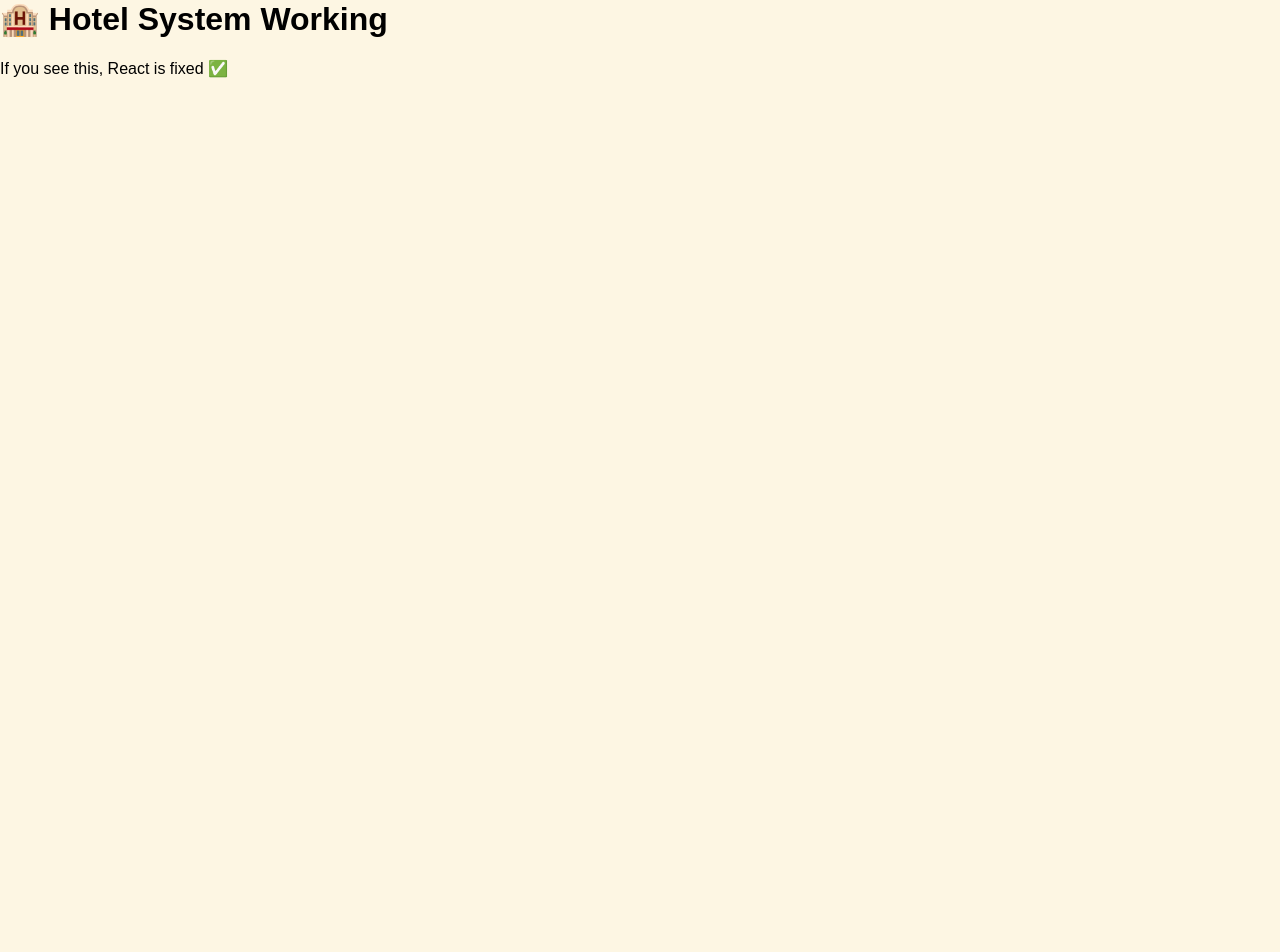
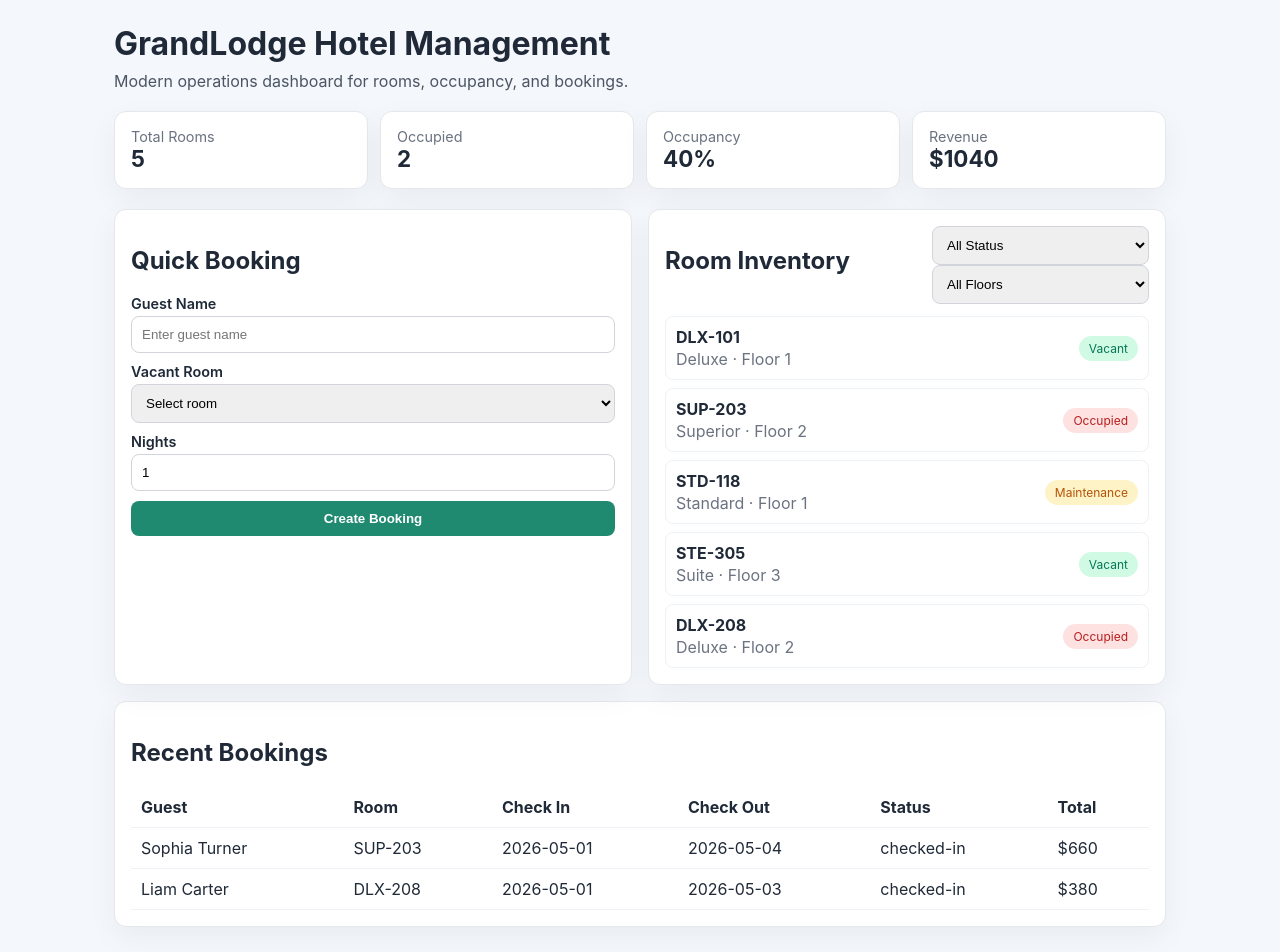
Before and after one commit to ramkeerthi0610/grandlodge-web, a React (Create React App) app: page / in a window 1280 px wide. Shown: the top 952 px of the page. Before the commit the page ends 800 px from the top, so only its background shows below. Built offline with nearby package versions, Linux system fonts and the light colour scheme.

Commit message:
Build themed hotel management dashboard with booking logic

```diff
--- a/src/App.css
+++ b/src/App.css
@@ -1,29 +1,80 @@
+:root {
+  --brand: #1f8a70;
+  --brand-soft: #e5f7f2;
+  --ink: #1f2937;
+  --canvas: #f4f7fb;
+  --card: #ffffff;
+}
+
+* { box-sizing: border-box; }
+
 body {
   margin: 0;
-  font-family: Arial;
-  background: #fdf6e3;
+  font-family: Inter, "Segoe UI", Arial, sans-serif;
+  background: var(--canvas);
+  color: var(--ink);
+  overflow: auto;
 }
 
-.header {
-  background: #2e7d32;
-  color: white;
-  padding: 15px;
-  text-align: center;
-  font-size: 22px;
+.app-shell {
+  max-width: 1100px;
+  margin: 0 auto;
+  padding: 24px;
 }
 
-.container {
-  display: flex;
-  gap: 20px;
-  padding: 20px;
+.hero h1 { margin: 0; }
+.hero p { color: #4b5563; margin-top: 8px; }
+
+.metrics-grid {
+  display: grid;
+  grid-template-columns: repeat(auto-fit, minmax(160px, 1fr));
+  gap: 12px;
+  margin: 20px 0;
 }
 
-.card {
-  flex: 1;
-  background: #66bb6a;
-  color: white;
-  padding: 20px;
-  border-radius: 10px;
-  text-align: center;
-  font-size: 18px;
+.metric-card, .panel {
+  background: var(--card);
+  border-radius: 12px;
+  border: 1px solid #e5e7eb;
+  box-shadow: 0 10px 30px rgba(15, 23, 42, 0.05);
 }
+
+.metric-card { padding: 16px; }
+.metric-card span { color: #6b7280; display: block; font-size: 0.9rem; }
+.metric-card strong { font-size: 1.4rem; }
+
+.panel-grid {
+  display: grid;
+  grid-template-columns: 1fr 1fr;
+  gap: 16px;
+}
+
+.panel { padding: 16px; margin-bottom: 16px; }
+.panel-head { display: flex; justify-content: space-between; gap: 8px; flex-wrap: wrap; }
+
+.booking-form { display: grid; gap: 10px; }
+label { display: grid; gap: 4px; font-weight: 600; font-size: .9rem; }
+input, select, button {
+  width: 100%; padding: 10px; border-radius: 8px; border: 1px solid #d1d5db;
+}
+button { background: var(--brand); color: white; border: none; font-weight: 600; cursor: pointer; }
+button:hover { background: #1a775f; }
+
+.message { margin-top: 10px; color: var(--brand); background: var(--brand-soft); padding: 10px; border-radius: 8px; }
+
+.list { list-style: none; padding: 0; margin: 12px 0 0; display: grid; gap: 8px; }
+.list-item { display: flex; align-items: center; justify-content: space-between; padding: 10px; border: 1px solid #edf2f7; border-radius: 8px; }
+.list-item p { margin: 2px 0 0; color: #6b7280; }
+
+.badge { padding: 5px 10px; border-radius: 999px; font-size: .75rem; text-transform: capitalize; }
+.badge.vacant { background: #d1fae5; color: #047857; }
+.badge.occupied { background: #fee2e2; color: #b91c1c; }
+.badge.maintenance { background: #fef3c7; color: #b45309; }
+
+.table-wrap { overflow: auto; }
+table { width: 100%; border-collapse: collapse; }
+th, td { text-align: left; padding: 10px; border-bottom: 1px solid #eef2f7; }
+
+@media (max-width: 800px) {
+  .panel-grid { grid-template-columns: 1fr; }
+}
--- a/src/App.js
+++ b/src/App.js
@@ -1,12 +1,220 @@
-import React from "react";
+import React, { useMemo, useState } from "react";
 import "./App.css";
 
+const INITIAL_ROOMS = [
+  { id: "DLX-101", type: "Deluxe", floor: 1, rate: 180, status: "vacant" },
+  { id: "SUP-203", type: "Superior", floor: 2, rate: 220, status: "occupied" },
+  { id: "STD-118", type: "Standard", floor: 1, rate: 120, status: "maintenance" },
+  { id: "STE-305", type: "Suite", floor: 3, rate: 320, status: "vacant" },
+  { id: "DLX-208", type: "Deluxe", floor: 2, rate: 190, status: "occupied" }
+];
+
+const INITIAL_BOOKINGS = [
+  {
+    id: 1,
+    guest: "Sophia Turner",
+    roomId: "SUP-203",
+    checkIn: "2026-05-01",
+    checkOut: "2026-05-04",
+    total: 660,
+    status: "checked-in"
+  },
+  {
+    id: 2,
+    guest: "Liam Carter",
+    roomId: "DLX-208",
+    checkIn: "2026-05-01",
+    checkOut: "2026-05-03",
+    total: 380,
+    status: "checked-in"
+  }
+];
+
 function App() {
+  const [rooms, setRooms] = useState(INITIAL_ROOMS);
+  const [bookings, setBookings] = useState(INITIAL_BOOKINGS);
+  const [filters, setFilters] = useState({ status: "all", floor: "all" });
+  const [form, setForm] = useState({ guest: "", roomId: "", nights: 1 });
+  const [message, setMessage] = useState("");
+
+  const availableRooms = useMemo(
+    () => rooms.filter((room) => room.status === "vacant"),
+    [rooms]
+  );
+
+  const visibleRooms = useMemo(() => {
+    return rooms.filter((room) => {
+      const statusMatch = filters.status === "all" || room.status === filters.status;
+      const floorMatch = filters.floor === "all" || String(room.floor) === filters.floor;
+      return statusMatch && floorMatch;
+    });
+  }, [rooms, filters]);
+
+  const metrics = useMemo(() => {
+    const occupied = rooms.filter((r) => r.status === "occupied").length;
+    const revenue = bookings.reduce((sum, booking) => sum + booking.total, 0);
+    return {
+      totalRooms: rooms.length,
+      occupied,
+      occupancyRate: Math.round((occupied / rooms.length) * 100),
+      revenue
+    };
+  }, [rooms, bookings]);
+
+  const createBooking = (event) => {
+    event.preventDefault();
+    setMessage("");
+
+    const selectedRoom = rooms.find((room) => room.id === form.roomId);
+    if (!form.guest.trim() || !selectedRoom) {
+      setMessage("Please provide guest name and select a vacant room.");
+      return;
+    }
+
+    const nights = Number(form.nights);
+    const now = new Date();
+    const checkIn = now.toISOString().slice(0, 10);
+    const checkOutDate = new Date(now);
+    checkOutDate.setDate(checkOutDate.getDate() + nights);
+
+    const nextBooking = {
+      id: bookings.length + 1,
+      guest: form.guest.trim(),
+      roomId: selectedRoom.id,
+      checkIn,
+      checkOut: checkOutDate.toISOString().slice(0, 10),
+      total: selectedRoom.rate * nights,
+      status: "reserved"
+    };
+
+    setBookings((current) => [nextBooking, ...current]);
+    setRooms((current) =>
+      current.map((room) =>
+        room.id === selectedRoom.id ? { ...room, status: "occupied" } : room
+      )
+    );
+    setForm({ guest: "", roomId: "", nights: 1 });
+    setMessage(`Booking created for ${nextBooking.guest} in room ${nextBooking.roomId}.`);
+  };
+
   return (
-    <div>
-      <h1>🏨 Hotel System Working</h1>
-      <p>If you see this, React is fixed ✅</p>
-    </div>
+    <main className="app-shell">
+      <header className="hero">
+        <h1>GrandLodge Hotel Management</h1>
+        <p>Modern operations dashboard for rooms, occupancy, and bookings.</p>
+      </header>
+
+      <section className="metrics-grid">
+        <article className="metric-card"><span>Total Rooms</span><strong>{metrics.totalRooms}</strong></article>
+        <article className="metric-card"><span>Occupied</span><strong>{metrics.occupied}</strong></article>
+        <article className="metric-card"><span>Occupancy</span><strong>{metrics.occupancyRate}%</strong></article>
+        <article className="metric-card"><span>Revenue</span><strong>${metrics.revenue}</strong></article>
+      </section>
+
+      <section className="panel-grid">
+        <article className="panel">
+          <h2>Quick Booking</h2>
+          <form onSubmit={createBooking} className="booking-form">
+            <label>
+              Guest Name
+              <input
+                value={form.guest}
+                onChange={(event) => setForm({ ...form, guest: event.target.value })}
+                placeholder="Enter guest name"
+              />
+            </label>
+            <label>
+              Vacant Room
+              <select
+                value={form.roomId}
+                onChange={(event) => setForm({ ...form, roomId: event.target.value })}
+              >
+                <option value="">Select room</option>
+                {availableRooms.map((room) => (
+                  <option key={room.id} value={room.id}>
+                    {room.id} · {room.type} · ${room.rate}/night
+                  </option>
+                ))}
+              </select>
+            </label>
+            <label>
+              Nights
+              <input
+                type="number"
+                min="1"
+                max="30"
+                value={form.nights}
+                onChange={(event) => setForm({ ...form, nights: event.target.value })}
+              />
+            </label>
+            <button type="submit">Create Booking</button>
+          </form>
+          {message && <p className="message">{message}</p>}
+        </article>
+
+        <article className="panel">
+          <div className="panel-head">
+            <h2>Room Inventory</h2>
+            <div className="filters">
+              <select
+                value={filters.status}
+                onChange={(event) => setFilters({ ...filters, status: event.target.value })}
+              >
+                <option value="all">All Status</option>
+                <option value="vacant">Vacant</option>
+                <option value="occupied">Occupied</option>
+                <option value="maintenance">Maintenance</option>
+              </select>
+              <select
+                value={filters.floor}
+                onChange={(event) => setFilters({ ...filters, floor: event.target.value })}
+              >
+                <option value="all">All Floors</option>
+                <option value="1">Floor 1</option>
+                <option value="2">Floor 2</option>
+                <option value="3">Floor 3</option>
+              </select>
+            </div>
+          </div>
+          <ul className="list">
+            {visibleRooms.map((room) => (
+              <li key={room.id} className="list-item">
+                <div>
+                  <strong>{room.id}</strong>
+                  <p>{room.type} · Floor {room.floor}</p>
+                </div>
+                <span className={`badge ${room.status}`}>{room.status}</span>
+              </li>
+            ))}
+          </ul>
+        </article>
+      </section>
+
+      <section className="panel">
+        <h2>Recent Bookings</h2>
+        <div className="table-wrap">
+          <table>
+            <thead>
+              <tr>
+                <th>Guest</th><th>Room</th><th>Check In</th><th>Check Out</th><th>Status</th><th>Total</th>
+              </tr>
+            </thead>
+            <tbody>
+              {bookings.map((booking) => (
+                <tr key={booking.id}>
+                  <td>{booking.guest}</td>
+                  <td>{booking.roomId}</td>
+                  <td>{booking.checkIn}</td>
+                  <td>{booking.checkOut}</td>
+                  <td>{booking.status}</td>
+                  <td>${booking.total}</td>
+                </tr>
+              ))}
+            </tbody>
+          </table>
+        </div>
+      </section>
+    </main>
   );
 }
 
```
Also changed, not shown: 2 other files (tests, documents, lock files or other folders).
